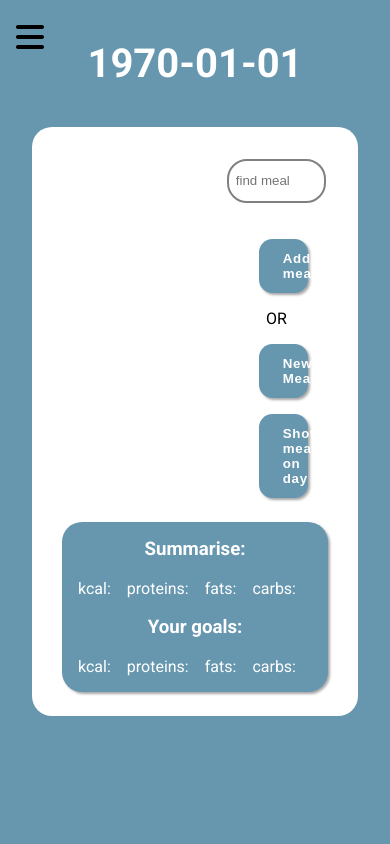
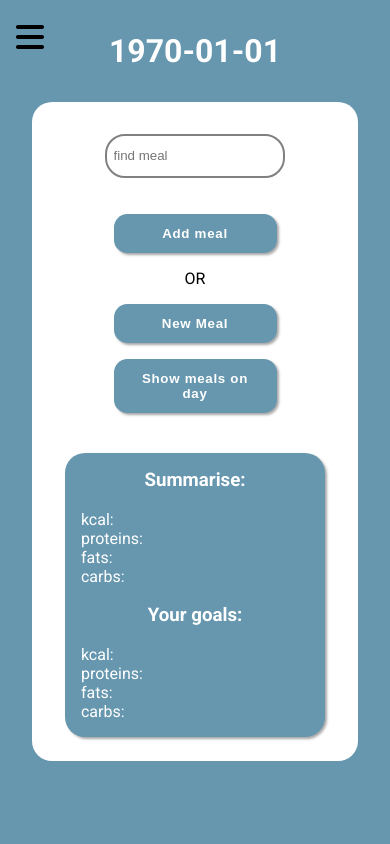
Before and after one commit to Karmel920/GYM, a PHP site: page /public/views/day_meals.php in a window 390 px wide. Run offline with PHP 8.4, Linux system fonts and the light colour scheme; some libraries are stand-ins or nearby versions.

Commit message:
Added responsive views, moved js scripts to head

```diff
--- a/public/css/day_meals.css
+++ b/public/css/day_meals.css
@@ -139,3 +139,73 @@ form.meal-form {
     width: 50%;
     transform: translate(-50%, -50%);
 }
+
+@media only screen and (max-device-width: 800px) {
+    header {
+        text-align: center;
+        font-size: 2rem;
+    }
+
+    .sum-container {
+        width: 70%;
+    }
+
+    .macros-list {
+        display: flex;
+        flex-direction: column;
+    }
+
+    .day {
+        margin-bottom: 1rem;
+    }
+
+    .popup-add-meal {
+        width: 70%;
+        height: 70%;
+    }
+
+    .form-container {
+        margin-bottom: 1rem;
+    }
+
+    form.meal-form {
+        width: 90%;
+    }
+
+    .day {
+        flex-direction: column;
+        flex-wrap: nowrap;
+    }
+
+    .button-form {
+        width: 100%;
+        margin-left: 0;
+    }
+
+    .meals {
+        width: 100%;
+    }
+
+    .meal {
+        width: 60%;
+    }
+
+    .meal h2 {
+        font-size: 20px;
+    }
+
+    .meal-name {
+        width: 100%;
+    }
+
+    .macros-list {
+        flex-direction: column;
+        flex-wrap: nowrap;
+        justify-content: left;
+        align-items: flex-start;
+    }
+
+    .macros-list span {
+        padding-right: 0;
+    }
+}
--- a/public/views/account_settings.php
+++ b/public/views/account_settings.php
@@ -3,6 +3,8 @@
     <link rel="stylesheet" type="text/css" href="public/css/style_menu.css">
     <link rel="stylesheet" type="text/css" href="public/css/account_settings.css">
     <script src="https://kit.fontawesome.com/a0e770b090.js" crossorigin="anonymous"></script>
+    <script src="public/js/drop_down_menu.js" defer></script>
+    <script src="public/js/update_password.js" defer></script>
     <title>ACCOUNT SETTINGS</title>
     <meta name="viewport" content="width=device-width, initial-scale=1" />
 </head>
@@ -32,7 +34,7 @@
             <li>
                 <i class="fa fa-solid fa-gear"></i>
                 <a href="settings" class="button button-settings">Settings</a>
-                <a href="logout"><i class="fa-solid fa-right-from-bracket"></i></a>
+                <a href="logout" class="logout"><i class="fa-solid fa-right-from-bracket"></i></a>
             </li>
         </ul>
     </nav>
@@ -61,6 +63,4 @@
         </section>
     </main>
 </div>
-<script src="public/js/drop_down_menu.js"></script>
-<script src="public/js/update_password.js"></script>
 </body>
--- a/public/views/day_meals.php
+++ b/public/views/day_meals.php
@@ -37,7 +37,7 @@
             <li>
                 <i class="fa fa-solid fa-gear"></i>
                 <a href="settings" class="button button-settings">Settings</a>
-                <a href="logout"><i class="fa-solid fa-right-from-bracket"></i></a>
+                <a href="logout" class="logout"><i class="fa-solid fa-right-from-bracket"></i></a>
             </li>
         </ul>
     </nav>
@@ -63,6 +63,15 @@
             <div class="date-day">06-01-2023</div>
         </header>
         <section class='day'>
+            <div class="form-container">
+                <form>
+                    <input class="meal-name" type="text" id="name-input" placeholder="find meal">
+                    <button disabled type="reset" class="button-form button-add-meal">Add meal</button>
+                    <span>OR</span>
+                    <button class="button-form button-new-meal">New Meal</button>
+                    <button class="button-form button-day-meals">Show meals on day</button>
+                </form>
+            </div>
             <div class="meals">
 <!--                <div class="meal">-->
 <!--                    <h2>Hamburger</h2>-->
@@ -73,15 +82,6 @@
 <!--                        <span>fats:100g</span>-->
 <!--                    </div>-->
 <!--                </div>-->
-            </div>
-            <div class="form-container">
-                <form>
-                    <input class="meal-name" type="text" id="name-input" placeholder="find meal">
-                    <button disabled type="reset" class="button-form button-add-meal">Add meal</button>
-                    <span>OR</span>
-                    <button class="button-form button-new-meal">New Meal</button>
-                    <button class="button-form button-day-meals">Show meals on day</button>
-                </form>
             </div>
             <div class="sum-container">
                 <div class="sum">
--- a/public/views/meal_plan.php
+++ b/public/views/meal_plan.php
@@ -3,6 +3,8 @@
     <link rel="stylesheet" type="text/css" href="public/css/style_menu.css">
     <link rel="stylesheet" type="text/css" href="public/css/meal_plan.css">
     <script src="https://kit.fontawesome.com/a0e770b090.js" crossorigin="anonymous"></script>
+    <script src="public/js/drop_down_menu.js" defer></script>
+    <script src="public/js/calendar.js" defer></script>
     <title>MEAL PLAN</title>
     <meta name="viewport" content="width=device-width, initial-scale=1" />
     <link rel="stylesheet" href="https://fonts.googleapis.com/css2?family=Material+Symbols+Rounded:opsz,wght,FILL,GRAD@20..48,100..700,0..1,-50..200">
@@ -33,7 +35,7 @@
                 <li>
                     <i class="fa fa-solid fa-gear"></i>
                     <a href="settings" class="button button-settings">Settings</a>
-                    <a href="logout"><i class="fa-solid fa-right-from-bracket"></i></a>
+                    <a href="logout" class="logout"><i class="fa-solid fa-right-from-bracket"></i></a>
                 </li>
             </ul>
         </nav>
@@ -64,6 +66,4 @@
             </section>
         </main>
     </div>
-    <script src="public/js/drop_down_menu.js"></script>
-    <script src="public/js/calendar.js"></script>
 </body>
--- a/public/views/menus.php
+++ b/public/views/menus.php
@@ -3,6 +3,8 @@
     <link rel="stylesheet" type="text/css" href="public/css/style_menu.css">
     <link rel="stylesheet" type="text/css" href="public/css/menus.css">
     <script src="https://kit.fontawesome.com/a0e770b090.js" crossorigin="anonymous"></script>
+    <script src="public/js/drop_down_menu.js" defer></script>
+    <script type="module" src="public/js/menus.js" defer></script>
     <title>MENUS</title>
     <meta name="viewport" content="width=device-width, initial-scale=1" />
 </head>
@@ -32,7 +34,7 @@
                 <li>
                     <i class="fa fa-solid fa-gear"></i>
                     <a href="settings" class="button button-settings">Settings</a>
-                    <a href="logout"><i class="fa-solid fa-right-from-bracket"></i></a>
+                    <a href="logout" class="logout"><i class="fa-solid fa-right-from-bracket"></i></a>
                 </li>
             </ul>
         </nav>
@@ -86,6 +88,4 @@
             </section>
         </main>
     </div>
-    <script src="public/js/drop_down_menu.js"></script>
-    <script type="module" src="public/js/menus.js"></script>
 </body>
--- a/public/views/my_parameters.php
+++ b/public/views/my_parameters.php
@@ -2,6 +2,8 @@
 <head>
     <link rel="stylesheet" type="text/css" href="public/css/style_menu.css">
     <script src="https://kit.fontawesome.com/a0e770b090.js" crossorigin="anonymous"></script>
+    <script src="public/js/index.js" defer></script>
+    <script src="public/js/drop_down_menu.js" defer></script>
     <title>MY PARAMETERS</title>
     <meta name="viewport" content="width=device-width, initial-scale=1" />
 </head>
@@ -31,7 +33,7 @@
             <li>
                 <i class="fa fa-solid fa-gear"></i>
                 <a href="settings" class="button button-settings">Settings</a>
-                <a href="logout"><i class="fa-solid fa-right-from-bracket"></i></a>
+                <a href="logout" class="logout"><i class="fa-solid fa-right-from-bracket"></i></a>
             </li>
         </ul>
     </nav>
@@ -74,6 +76,4 @@
         </section>
     </main>
 </div>
-<script src="public/js/index.js"></script>
-<script src="public/js/drop_down_menu.js"></script>
 </body>
--- a/public/views/settings.php
+++ b/public/views/settings.php
@@ -2,6 +2,7 @@
 <head>
     <link rel="stylesheet" type="text/css" href="public/css/style_menu.css">
     <script src="https://kit.fontawesome.com/a0e770b090.js" crossorigin="anonymous"></script>
+    <script src="public/js/drop_down_menu.js" defer></script>
     <title>SETTINGS</title>
     <meta name="viewport" content="width=device-width, initial-scale=1" />
 </head>
@@ -31,7 +32,7 @@
             <li>
                 <i class="fa fa-solid fa-gear"></i>
                 <a href="settings" class="button button-settings">Settings</a>
-                <a href="logout"><i class="fa-solid fa-right-from-bracket"></i></a>
+                <a href="logout" class="logout"><i class="fa-solid fa-right-from-bracket"></i></a>
             </li>
         </ul>
     </nav>
@@ -70,5 +71,4 @@
         </section>
     </main>
 </div>
-<script src="public/js/drop_down_menu.js"></script>
 </body>
```
Also changed, not shown: public/css/account_settings.css (+27 -0 lines), public/css/meal_plan.css (+31 -0 lines), public/css/menus.css (+15 -0 lines), public/css/recipes.css (+42 -0 lines), public/views/recipes.php (+4 -4 lines).
